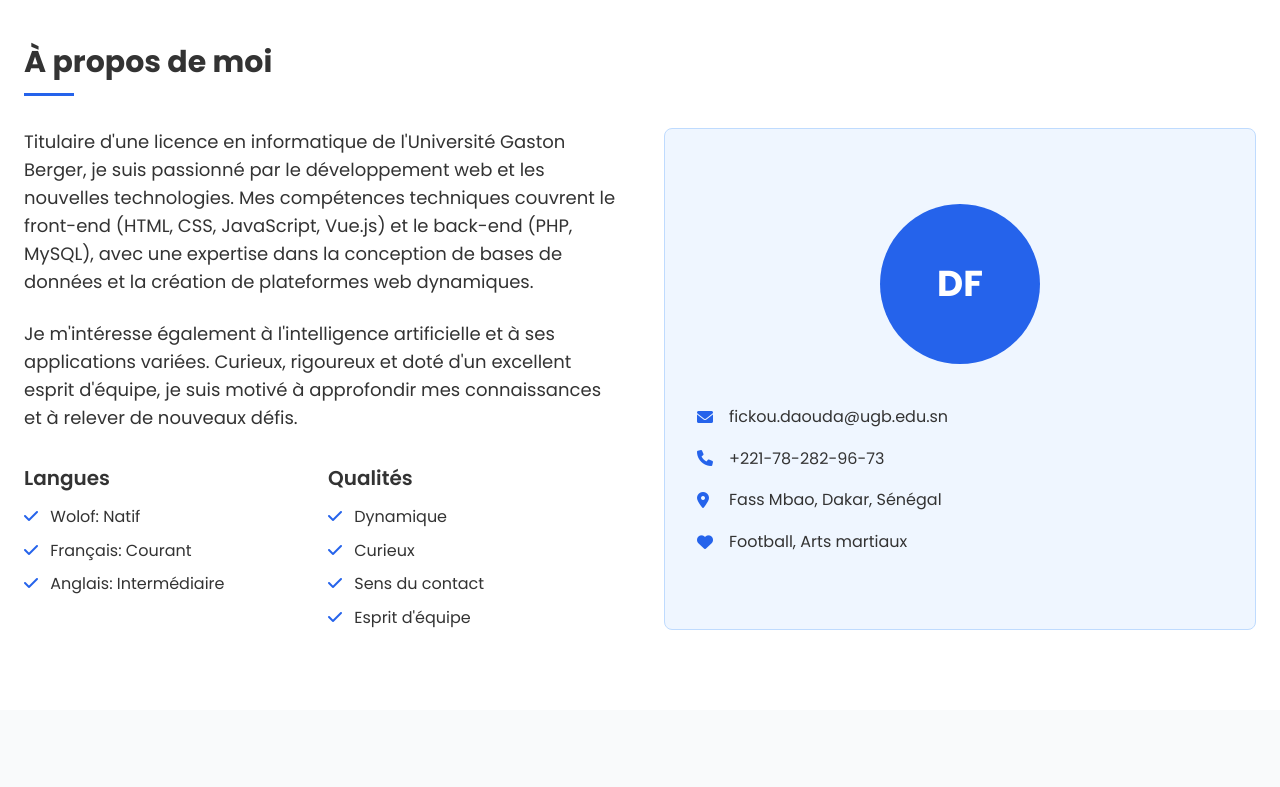
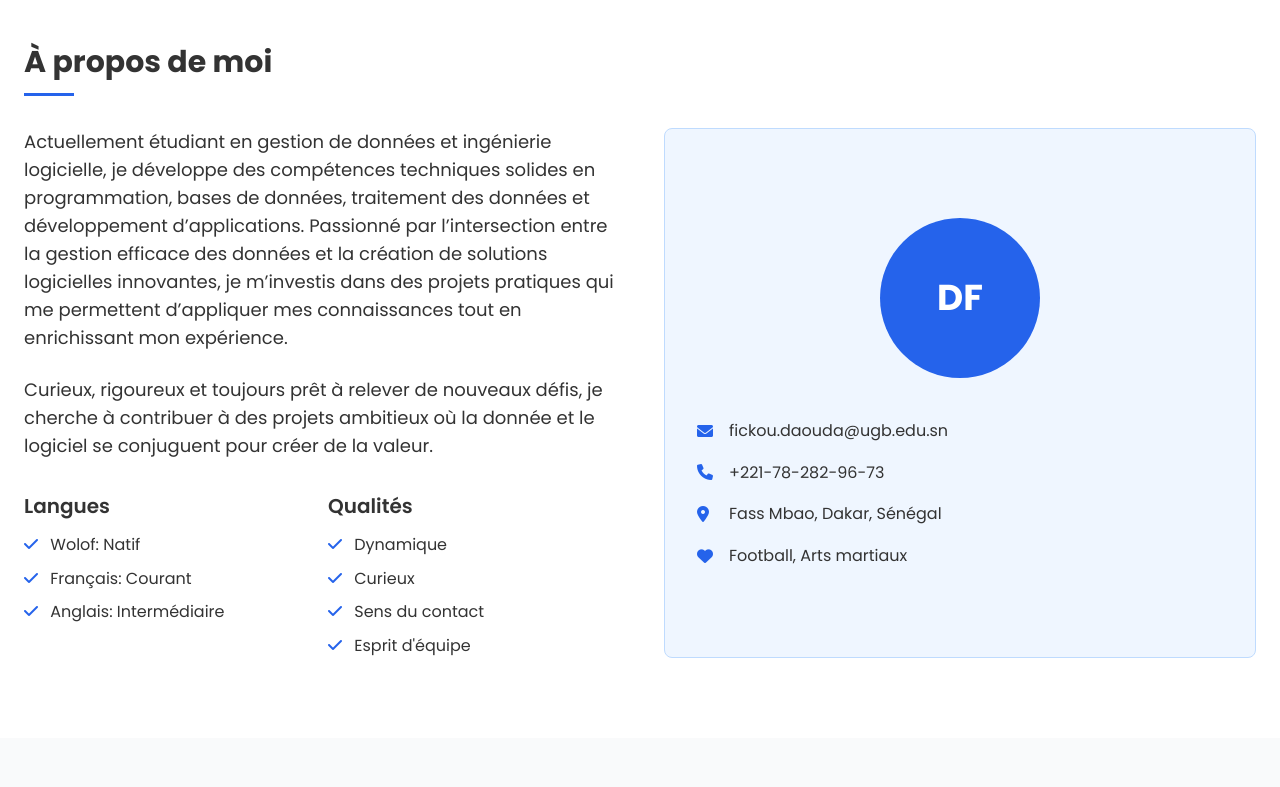
Before and after one commit to fickou/fickou-portfolio, a plain HTML site: page index.html in a window 1280 px wide. Shown: the part 920-1707 px from the top of the page. Drawn offline with nearby package versions, Linux system fonts and the light colour scheme.

Commit message:
Ajout du projet FilmClusterTMDB

```diff
--- a/index.html
+++ b/index.html
@@ -288,10 +288,14 @@
             <div class="grid grid-cols-1 md:grid-cols-2 gap-12">
                 <div class="animated">
                     <p class="text-lg mb-6">
-                        Titulaire d'une licence en informatique de l'Université Gaston Berger, je suis passionné par le développement web et les nouvelles technologies. Mes compétences techniques couvrent le front-end (HTML, CSS, JavaScript, Vue.js) et le back-end (PHP, MySQL), avec une expertise dans la conception de bases de données et la création de plateformes web dynamiques.
+                        Actuellement étudiant en gestion de données et ingénierie logicielle, je développe des compétences techniques solides en
+                        programmation, bases de données, traitement des données et développement d’applications. Passionné par l’intersection
+                        entre la gestion efficace des données et la création de solutions logicielles innovantes, je m’investis dans des projets
+                        pratiques qui me permettent d’appliquer mes connaissances tout en enrichissant mon expérience.
                     </p>
                     <p class="text-lg mb-6">
-                        Je m'intéresse également à l'intelligence artificielle et à ses applications variées. Curieux, rigoureux et doté d'un excellent esprit d'équipe, je suis motivé à approfondir mes connaissances et à relever de nouveaux défis.
+                        Curieux, rigoureux et toujours prêt à relever de nouveaux défis, je cherche à contribuer à des projets ambitieux où la
+                        donnée et le logiciel se conjuguent pour créer de la valeur.
                     </p>
                     <div class="grid grid-cols-2 gap-4 mt-8">
                         <div>
@@ -607,8 +611,9 @@
                         <h3 class="text-xl font-semibold mb-2">Plateforme de Rendez-vous Médical</h3>
                         <p class="text-gray-600 mb-4">Création d'une solution pour simplifier la gestion des rendez-vous médicaux en ligne.</p>
                         <div class="flex flex-wrap gap-2 mb-4">
-                            <span class="bg-green-100 text-green-800 text-xs px-2 py-1 rounded">Vue.js</span>
-                            <span class="bg-green-100 text-green-800 text-xs px-2 py-1 rounded">Laravel</span>
+                            <span class="bg-green-100 text-blue-800 text-xs px-2 py-1 rounded">HTML/CSS</span>
+                            <span class="bg-green-100text-blue-800 text-xs px-2 py-1 rounded">JavaScript</span>
+                            <span class="bg-green-100 text-blue-800 text-xs px-2 py-1 rounded">PHP</span>
                             <span class="bg-green-100 text-green-800 text-xs px-2 py-1 rounded">MySQL</span>
                         </div>
                         <button class="text-blue-600 font-medium hover:underline project-details" data-project="project2">Voir les détails</button>
@@ -647,6 +652,23 @@
                         <button class="text-blue-600 font-medium hover:underline project-details" data-project="project4">Voir les détails</button>
                     </div>
                 </div>
+                <div class="project-card animated">
+                    <div class="bg-indigo-600 h-48 flex items-center justify-center">
+                        <i class="fas fa-film text-white text-5xl"></i>
+                    </div>
+                    <div class="p-6">
+                        <h3 class="text-xl font-semibold mb-2">FilmClusterTMDB</h3>
+                        <p class="text-gray-600 mb-4">Clustering plat de films TMDB avec k-means pour analyser et segmenter un grand dataset en groupes thématiques.</p>
+                        <div class="flex flex-wrap gap-2 mb-4">
+                            <span class="bg-indigo-100 text-indigo-800 text-xs px-2 py-1 rounded">Python</span>
+                            <span class="bg-indigo-100 text-indigo-800 text-xs px-2 py-1 rounded">Pandas</span>
+                            <span class="bg-indigo-100 text-indigo-800 text-xs px-2 py-1 rounded">Scikit-learn</span>
+                            <span class="bg-indigo-100 text-indigo-800 text-xs px-2 py-1 rounded">Machine Learning</span>
+                        </div>
+                        <button class="text-indigo-600 font-medium hover:underline project-details" data-project="project5">Voir les détails</button>
+                    </div>
+                </div>
+
             </div>
         </div>
     </section>
@@ -868,7 +890,30 @@
                         <p>Matériel: GPU pour l'entraînement</p>
                     </div>
                 `
+            },
+            project5: {
+                title: "FilmClusterTMDB",
+                content: `
+                    <div class="mb-6">
+                        <h4 class="text-lg font-semibold mb-2">Description</h4>
+                        <p>Projet d'analyse non supervisée regroupant des films du dataset TMDB 5000 à l’aide du clustering k-means et de techniques de prétraitement textuel et numérique.</p>
+                    </div>
+                    <div class="mb-6">
+                        <h4 class="text-lg font-semibold mb-2">Fonctionnalités principales</h4>
+                        <ul class="list-disc pl-5 space-y-1">
+                            <li>Exploration et nettoyage des données</li>
+                            <li>Vectorisation (TF-IDF et embeddings), Encodage et normalisation des données numériques et catégorielles</li>
+                            <li>Application de k-means pour former des clusters thématiques</li>
+                            <li>Analyse qualitative des groupes de films formés</li>
+                        </ul>
+                    </div>
+                    <div class="mb-6">
+                        <h4 class="text-lg font-semibold mb-2">Technologies utilisées</h4>
+                        <p>Python, Pandas, Numpy, Scikit-learn, Nltk, Jupyter Notebook</p>
+                    </div>
+                `
             }
+
         };
 
         // Function to check if element is in viewport
```
